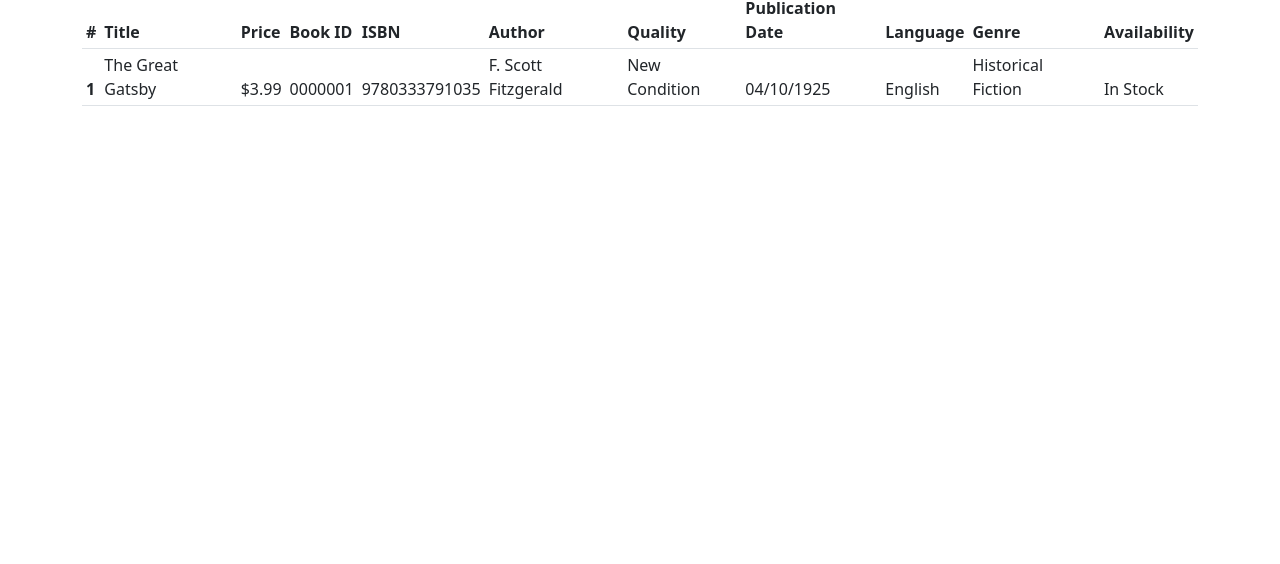
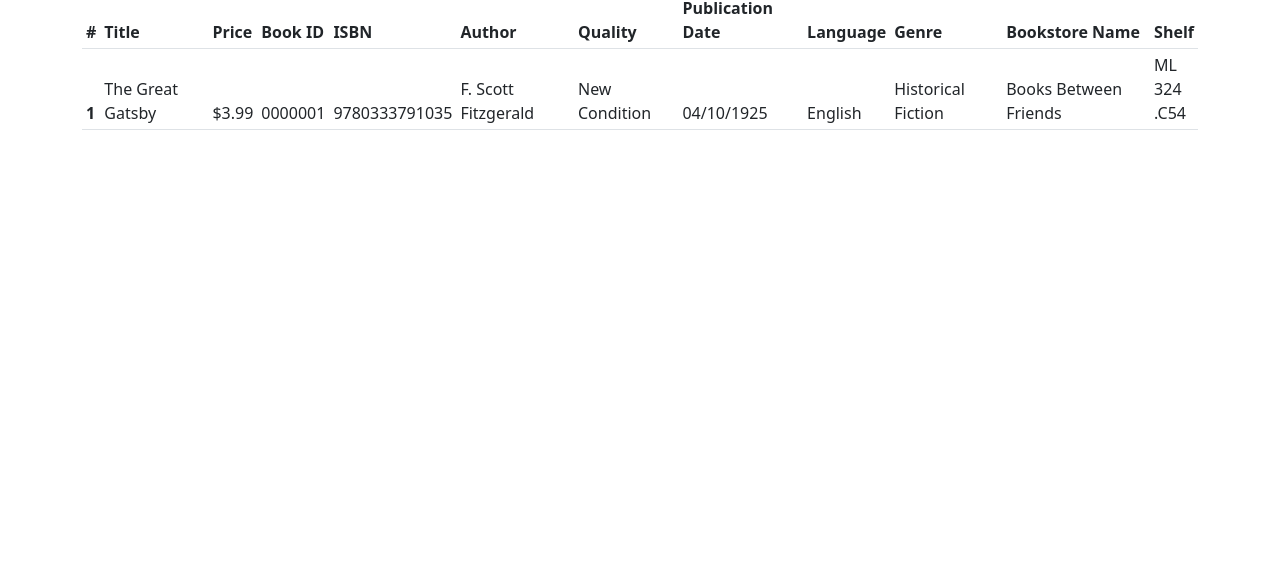
Before and after one commit to josuaaah/The-Bookish-Calgarian, a Gatsby site: page /books in a window 1280 px wide. Shown: the part 236-800 px from the top of the page. Built offline with nearby package versions, Linux system fonts and the light colour scheme; Gatsby itself is replaced by a stand-in of ours.

Commit message:
Added Bookstore Name and Shelf

```diff
--- a/src/pages/add_book.js
+++ b/src/pages/add_book.js
@@ -98,6 +98,9 @@
                     <option value="Russian">Russian</option>
                 </Form.Select>
 
+                <Form.Label>Shelf</Form.Label>
+                <Form.Control type="text" placeholder="Shelf ID" />
+
                 <Form.Label>Stock</Form.Label>
                 <Form.Control type="number" placeholder="Stock"/>
 
--- a/src/pages/books.js
+++ b/src/pages/books.js
@@ -26,7 +26,8 @@
               <th scope="col">Publication Date</th>
               <th scope="col">Language</th>
               <th scope="col">Genre</th>
-              <th scope="col">Availability</th>
+              <th scope="col">Bookstore Name</th>
+              <th scope="col">Shelf</th>
             </tr>
             <tr>
               <th scope="row">1</th>
@@ -39,7 +40,8 @@
               <td>04/10/1925</td>
               <td>English</td>
               <td>Historical Fiction</td>
-              <td>In Stock</td>
+              <td>Books Between Friends</td>
+              <td>ML<br/>324<br/>.C54</td>
             </tr>
           </thead>
         </table>
--- a/src/pages/store.js
+++ b/src/pages/store.js
@@ -25,6 +25,7 @@
                     <th scope="col">Publication Date</th>
                     <th scope="col">Language</th>
                     <th scope="col">Genre</th>
+                    <th scope="col">Shelf</th>
                     <th scope="col">Stock</th>
                 </tr>
                 <tr>
@@ -38,6 +39,7 @@
                     <td>04/10/1925</td>
                     <td>English</td>
                     <td>Historical Fiction</td>
+                    <td>ML<br/>324<br/>.C54</td>
                     <td>3</td>
                 </tr>
             </thead>
```
